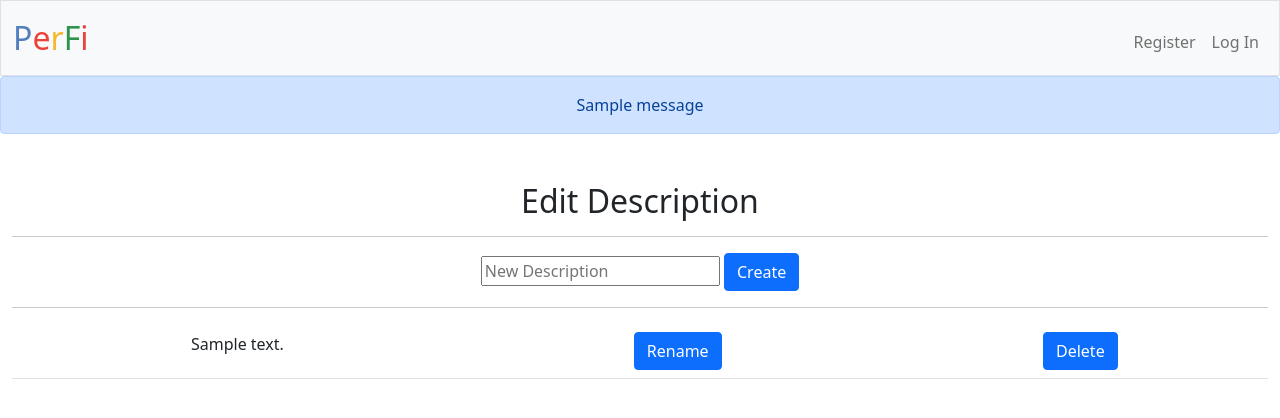
After one commit to Jaizzer/PerFi, a Flask app: template templates/edit_description.html in a window 1280 px wide. The commit adds this page. Shown: the top 418 px of the page. Run offline with Flask 2, Linux system fonts and the light colour scheme; the template is opened without the code that fills it: most values are stand-ins (such as "Sample title", 1, 10 or a date in 2020); one stand-in notice (Sample message) is shown; some libraries are stand-ins or nearby versions.

Commit message:
I finished the editing of the descriptions and accounts, Tomorrow I will do the lend and borrow, and how the payments, and collection works

```diff
--- a/app.py
+++ b/app.py
@@ -157,13 +157,254 @@ def lend_borrow():
         people_entities =  db.execute("SELECT * FROM ?", table_name[3])
         return render_template("lend_borrow.html", category=session["transaction"][2], people_entities=people_entities)
 
+
 @app.route("/edit", methods=["GET", "POST"])
 @login_required
 def edit():
+
     if request.method == "POST":
-        return apology("EDIT POST")
+
+        table_to_edit = request.form.get("table_to_edit")
+
+        return redirect(f"/edit_{table_to_edit}")
+
     else:
-        return apology("EDIT GET")
+
+        return render_template("edit.html")
+
+
+@app.route("/edit_description", methods=["GET", "POST"])
+@login_required
+def edit_description():
+
+    # Load user's table name.
+    table_name = session["table_name"]
+
+    if request.method == "POST":
+
+        # Get the description to rename and save it into a session.
+        session["description_to_rename"] = request.form.get("description_to_edit")
+
+        return redirect("/rename_description")
+
+    else:
+
+        # Load all user's description.
+        descriptions = db.execute("SELECT description FROM ?", table_name[4])
+
+        return render_template("edit_description.html", descriptions=descriptions)
+
+
+@app.route("/rename_description", methods=["POST", "GET"])
+@login_required
+def rename_description():
+
+    # Load all user's table name from a session.
+    table_name = session["table_name"]
+
+    # Load the description to be renamed.
+    description_to_rename = session["description_to_rename"]
+
+    if request.method == "POST":
+
+        # Get the new name for the description.
+        new_description = request.form.get("new_description")
+
+        # Udpate the entire database for description.
+        db.execute("UPDATE ? SET description = ? WHERE description = ?",  table_name[4], new_description, description_to_rename)
+
+        # Update the previous transaction to the new description.
+        db.execute("UPDATE ? SET description = ? WHERE description = ?",  table_name[2], new_description, description_to_rename)
+
+        # Redirect back to the edit description route.
+        # Load all user's description.
+        descriptions = db.execute("SELECT description FROM ?", table_name[4])
+
+        return render_template("edit_description.html", descriptions=descriptions)
+
+    else:
+        return render_template("rename_description.html", description_to_rename=description_to_rename)
+
+
+@app.route("/create_description", methods=["POST"])
+@login_required
+def create_description():
+
+    if request.method == "POST":
+
+        # Load user's table name.
+        table_name = session["table_name"]
+
+        # Get the inputted description by the user.
+        new_description = request.form.get("created_description")
+
+        # User input a description.
+        if new_description:
+            # Insert new description in the database if new.
+            if len(db.execute("SELECT description FROM ? WHERE description = ?", table_name[4], new_description)) == 0:
+                db.execute("INSERT INTO ? (description) VALUES (?)", table_name[4], new_description)
+            else:
+                return apology("Description already exists!")
+
+        # User did not input a description, just reload the page.
+        else:
+            return redirect("/edit_description")
+
+    # Redirect back to the edit description route.
+    # Load all user's description.
+    descriptions = db.execute("SELECT description FROM ?", table_name[4])
+
+    return render_template("edit_description.html", descriptions=descriptions)
+
+
+@app.route("/delete_description", methods=["POST"])
+@login_required
+def delete_description():
+
+    # Load all user's table name from a session.
+    table_name = session["table_name"]
+
+    if request.method == "POST":
+        # Remove the description selected by the user.
+        description_to_delete = request.form.get("description_to_delete")
+
+        if description_to_delete:
+            db.execute("DELETE FROM ? WHERE description = ?", table_name[4], description_to_delete)
+
+    # Redirect back to the edit description route.
+    # Load all user's description.
+    descriptions = db.execute("SELECT description FROM ?", table_name[4])
+
+    return render_template("edit_description.html", descriptions=descriptions)
+
+
+@app.route("/edit_account", methods=["GET", "POST"])
+@login_required
+def edit_account():
+
+    # Load user's table name.
+    table_name = session["table_name"]
+
+    if request.method == "POST":
+
+        # Get the description to rename and save it into a session.
+        session["account_to_rename"] = request.form.get("account_to_edit")
+
+        return redirect("/rename_account")
+
+    else:
+
+        # Load all user's description.
+        accounts = db.execute("SELECT account_name FROM ?", table_name[0])
+
+        return render_template("edit_account.html", accounts=accounts)
+
+
+@app.route("/rename_account", methods=["POST", "GET"])
+@login_required
+def rename_account():
+
+    # Load all user's table name from a session.
+    table_name = session["table_name"]
+
+    # Load the description to be renamed.
+    account_to_rename = session["account_to_rename"]
+
+    # Get account's current balance.
+    current_account_balance = db.execute("SELECT account_balance FROM ? WHERE account_name = ?", table_name[0], account_to_rename)[0]["account_balance"]
+
+    if request.method == "POST":
+
+        # Get the new name for the account.
+        new_account = request.form.get("new_account")
+
+        # Get the new balance for the account.
+        new_balance = request.form.get("new_balance")
+
+        # Update user's balance if the user changed the balance.
+        if new_balance:
+            db.execute("UPDATE ? SET account_balance = ? WHERE account_name = ?", table_name[0], new_balance, account_to_rename)
+
+        # Update the user's seelcted account.
+        if new_account:
+            # Udpate the entire database for account.
+            db.execute("UPDATE ? SET account_name = ? WHERE account_name = ?",  table_name[0], new_account, account_to_rename)
+
+            # Update the previous transaction to the new account.
+            db.execute("UPDATE ? SET account_1 = ? WHERE account_1 = ?",  table_name[2], new_account, account_to_rename)
+
+
+        # Redirect back to the edit account route.
+        # Load all user's accounts..
+        accounts = db.execute("SELECT account_name FROM ?", table_name[0])
+
+        return render_template("edit_account.html", accounts=accounts)
+
+    else:
+        return render_template("rename_account.html", account_to_rename=account_to_rename, current_account_balance=current_account_balance)
+
+
+@app.route("/create_account", methods=["POST"])
+@login_required
+def create_account():
+
+    if request.method == "POST":
+
+        # Load user's table name.
+        table_name = session["table_name"]
+
+        # Get the inputted description by the user.
+        new_account = request.form.get("created_account")
+
+        # Proceed account creation if user input a new account.
+        if new_account:
+
+            # Get the initial amount the user set.
+            initial_amount = request.form.get("initial_amount")
+            initial_amount = 0 if not initial_amount else int(initial_amount)
+
+            # Insert new description in the database if new.
+            if len(db.execute("SELECT account_name FROM ? WHERE account_name = ?", table_name[0], new_account)) == 0:
+                db.execute("INSERT INTO ? (account_name, account_balance) VALUES (?, ?)", table_name[0], new_account, initial_amount)
+            else:
+                return apology("Account already exists!")
+        else:
+            return redirect("/edit_account")
+
+    # Redirect back to the edit description route.
+    # Load all user's description.
+    accounts = db.execute("SELECT account_name FROM ? ORDER BY id ASC", table_name[0])
+
+    return render_template("edit_account.html", accounts=accounts)
+
+
+@app.route("/delete_account", methods=["POST"])
+@login_required
+def delete_account():
+
+    # Load all user's table name from a session.
+    table_name = session["table_name"]
+
+    if request.method == "POST":
+        # Remove the description selected by the user.
+        account_to_delete = request.form.get("account_to_delete")
+
+        if account_to_delete:
+            db.execute("DELETE FROM ? WHERE account_name = ?", table_name[0], account_to_delete)
+
+    # Redirect back to the edit account route.
+    # Load all user's description.
+    accounts = db.execute("SELECT account_name FROM ?", table_name[0])
+
+    return render_template("edit_account.html", accounts=accounts)
+
+
+
+@app.route("/edit_debt_lend", methods=["GET", "POST"])
+@login_required
+def edit_debt_lend():
+
+    return render_template("edit_debt_lend.html")
 
 
 @app.route("/lend")
@@ -235,6 +476,7 @@ def history():
 
     return render_template("history.html", transactions=transactions)
 
+
 @app.route("/login", methods=["GET", "POST"])
 def login():
     """Log user in"""
@@ -278,6 +520,7 @@ def logout():
 
     # Redirect user to login form
     return redirect("/login")
+
 
 @app.route("/register", methods=["GET", "POST"])
 def register():
--- a/pseudocode.txt
+++ b/pseudocode.txt
@@ -87,6 +87,9 @@ if category is 2
 
 
 
+
+
+/edit/description
 if more is selected redirect to a page that edits the category
 (\edits\categories)
 
@@ -97,3 +100,5 @@ if more is selected redirect to a page that edits the category
             -delete
                 - if account is deleted, previous transaction should remain intact, but not in the future.
     - there is also add button
+
+/edit/account
--- a/tables.txt
+++ b/tables.txt
@@ -40,4 +40,5 @@
             str(username + "_categories"),
             username,
             str(username + "_debt_receivable")
+            str(username + +_description")
         ]
--- a/templates/debt.html
+++ b/templates/debt.html
@@ -20,6 +20,11 @@
                 <tr>
                     <td>{{ debt.name }}</td>
                     <td>{{ debt.balance }}</td>
+                    <form action="/pay_debt" method="post">
+                        <input type="hidden" id="to_pay" name="to_pay" value="{{ debt.name }}">
+                        <td><input class="form-control mx-auto w-auto" id="new_account" name="new_account" placeholder="Amount" type="number" min='1'>
+                        <button style="float:center" class="btn btn-primary" type="submit">Pay Debt</button></td>
+                    </form>
                 </tr>
             {% endfor %}
         </tbody>
--- /dev/null
+++ b/templates/edit_debt_lend.html
@@ -0,0 +1 @@
+<h1>hello debt_lend</h1>
--- /dev/null
+++ b/templates/edit_description.html
@@ -0,0 +1,30 @@
+{% extends "layout.html" %}
+
+{% block title %}
+    Edit Description
+{% endblock %}
+
+{% block main %}
+<h2>Edit Description</h2><hr>
+<form action="/create_description" method="post">
+    <input type="text" id="created_description" name="created_description" placeholder="New Description">
+    <button style="float:center" class="btn btn-primary" type="submit">Create</button>
+</form><hr>
+    <table class="table" name="description_to_edit">
+        <tbody>
+            {% for description in descriptions %}
+                <tr>
+                    <form action="/edit_description" method="post">
+                        <td>{{ description.description }}</td>
+                        <input type="hidden" id="edit_description" name="description_to_edit" value={{ description.description }}>
+                        <td><button style="float:center" class="btn btn-primary" type="submit">Rename</button></td>
+                    </form>
+                    <form action="/delete_description" method="post">
+                        <input type="hidden" id="delete_description" name="description_to_delete" value={{ description.description }}>
+                        <td><button style="float:center" class="btn btn-primary" type="submit">Delete</button></td>
+                    </form>
+                </tr>
+            {% endfor %}
+        </tbody>
+    </table>
+{% endblock %}
--- a/templates/home.html
+++ b/templates/home.html
@@ -9,7 +9,7 @@
         <h4>{{ username }}</h4>
     </div>
     <div align="center">
-        <form action="/edit" method="post">
+        <form action="/edit_description" method="get">
             <div>
                 <button style="float:center" class="btn btn-primary" href="/edit">Create Description</button>
             </div>
@@ -47,7 +47,7 @@
     </div>
 
     <div class="section">
-        <table class="table">
+        <table class="table table-bordered">
             <thead>
                 <tr>
                     <td>Account</td>
@@ -58,7 +58,7 @@
                 {% for account in accounts %}
                     <tr>
                         <td>{{ account.account_name }}</td>
-                        <td>{{ account.account_balance | usd }}</td>
+                        <td>{{ account.account_balance }}</td>
                     </tr>
                 {% endfor %}
             </tbody>
```
Also changed, not shown: templates/borrow_lend.html (deleted, +0 -31 lines), templates/edit.html (added, +46 -0 lines), templates/edit_account.html (added, +32 -0 lines), templates/receivable.html (deleted, +0 -29 lines), templates/rename_account.html (added, +21 -0 lines), templates/rename_description.html (added, +18 -0 lines), templates/transaction_testing.html (deleted, +0 -7 lines), perfi.db, 1 other file.
